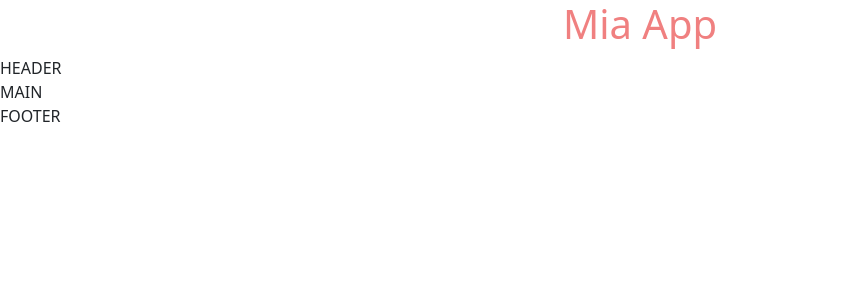
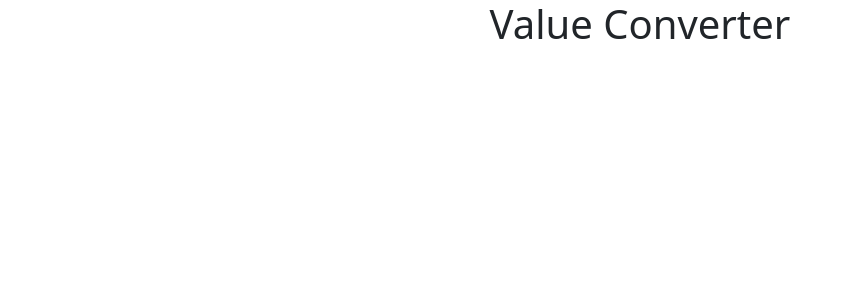
Before and after one commit to GiuseppeF11/currency-converter, a Vue app: page / in a window 1280 px wide. Shown: the top 300 px of the page, without its empty margins (0-852 px from the left). Built offline with nearby package versions, Linux system fonts and the light colour scheme.

Commit message:
Project initialized

```diff
--- a/src/App.vue
+++ b/src/App.vue
@@ -1,7 +1,5 @@
 <script>
-import AppHeader from './components/AppHeader.vue';
 import AppMain from './components/AppMain.vue';
-import AppFooter from './components/AppFooter.vue';
 import axios from 'axios';
 
 export default {
@@ -11,9 +9,7 @@ export default {
         };
     },
     components: {
-        AppHeader,
         AppMain,
-        AppFooter
     },
     methods: {
 
@@ -29,15 +25,8 @@ export default {
 </script>
 
 <template>
-    <h1>
-        Mia App
-    </h1>
-
-    <AppHeader />
 
     <AppMain />
-
-    <AppFooter />
 </template>
 
 <style lang="scss">
--- a/src/assets/scss/main.scss
+++ b/src/assets/scss/main.scss
@@ -3,8 +3,3 @@
 
 // Import all of Bootstrap's CSS
 @import "bootstrap/scss/bootstrap";
-
-h1 {
-    text-align: center;
-    color: lightcoral;
-}
--- a/src/components/AppFooter.vue
+++ /dev/null
@@ -1,21 +0,0 @@
-<script>
-export default {
-    data() {
-        return {
-
-        };
-    },
-    methods: {
-
-    }
-}
-</script>
-
-<template>
-    <footer>
-        FOOTER
-    </footer>
-</template>
-
-<style lang="scss" scoped>
-</style>
--- a/src/components/AppHeader.vue
+++ /dev/null
@@ -1,21 +0,0 @@
-<script>
-export default {
-    data() {
-        return {
-
-        };
-    },
-    methods: {
-
-    }
-}
-</script>
-
-<template>
-    <header>
-        HEADER
-    </header>
-</template>
-
-<style lang="scss" scoped>
-</style>
--- a/src/components/AppMain.vue
+++ b/src/components/AppMain.vue
@@ -13,7 +13,7 @@ export default {
 
 <template>
     <main>
-        MAIN
+        <h1 class="text-center">Value Converter</h1>
     </main>
 </template>
 
```
Also changed, not shown: 1 other file (tests, documents, lock files or other folders).
